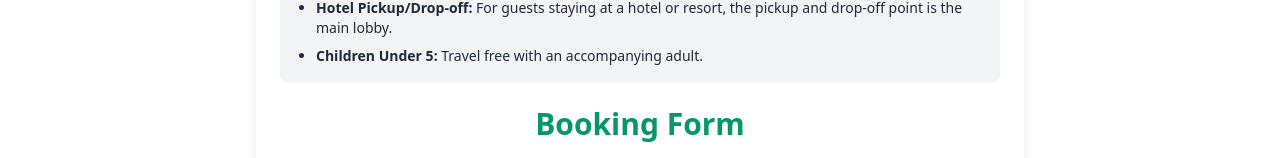
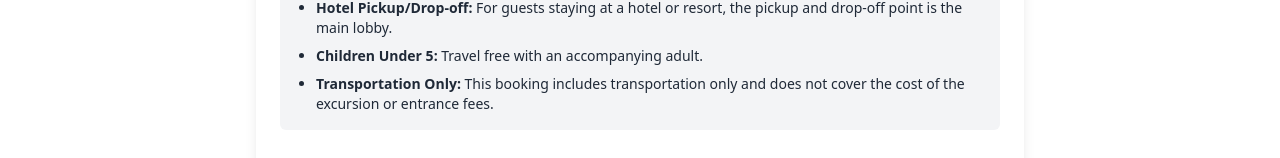
Before and after one commit to winnie-webb/eternal-tours-official, a Next.js app: page /product/at-1 in a window 1280 px wide. Shown: the part 741-899 px from the top of the page. Built offline with nearby package versions, Linux system fonts and the light colour scheme; no server answers.

Commit message:
Added new detail to booking info

```diff
--- a/app/product/[id]/BookingForm/BookingInfo.jsx
+++ b/app/product/[id]/BookingForm/BookingInfo.jsx
@@ -1,4 +1,4 @@
-import React from 'react'
+import React from 'react';
 
 const BookingInfo = () => {
   return (
@@ -23,8 +23,14 @@ const BookingInfo = () => {
           <strong>Children Under 5:</strong> Travel free with an accompanying
           adult.
         </li>
+        <li>
+          <strong>Transportation Only:</strong> This booking includes
+          transportation only and does not cover the cost of the excursion
+          or entrance fees.
+        </li>
       </ul>
-      </div>  )
-}
+    </div>
+  );
+};
 
-export default BookingInfo
+export default BookingInfo;
```
Lines whose indentation alone changed are shown as unchanged.
